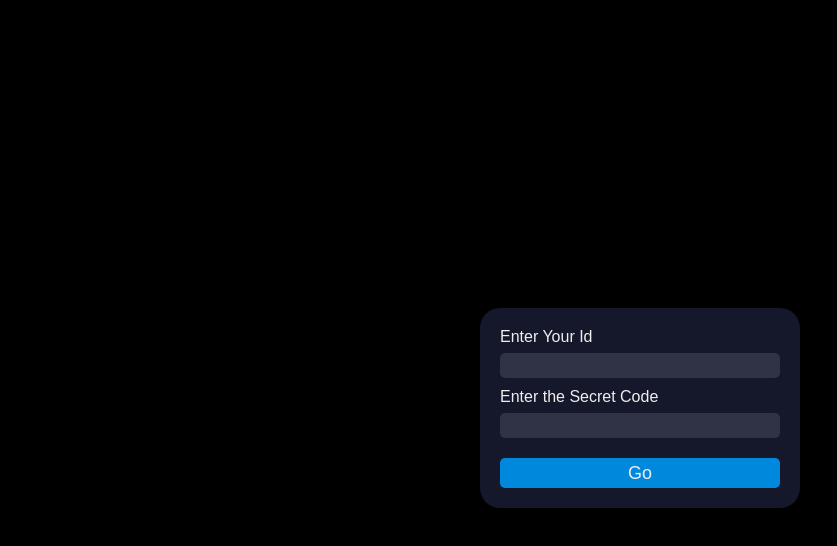
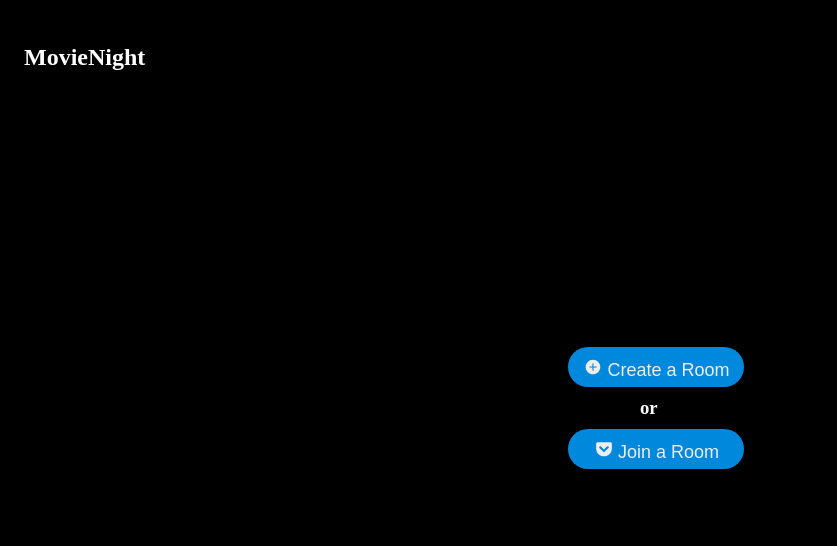
Before and after one commit to pushpak25w/movieNight, a React (Create React App) app in the folder movie/: page / in a window 1280 px wide. Shown: the top 546 px of the page, without its empty margins (0-837 px from the left). Built offline with nearby package versions, Linux system fonts and the light colour scheme.

Commit message:
Done with creating Join room

```diff
--- a/movie/package.json
+++ b/movie/package.json
@@ -8,6 +8,8 @@
     "@testing-library/user-event": "^12.1.10",
     "react": "^17.0.2",
     "react-dom": "^17.0.2",
+    "react-icons": "^4.3.1",
+    "react-router-dom": "5",
     "react-scripts": "4.0.3",
     "web-vitals": "^1.0.1"
   },
--- a/movie/src/App.js
+++ b/movie/src/App.js
@@ -1,11 +1,32 @@
 import React from 'react'
 import Auth from './components/Auth';
-
+import Header from './components/Header';
+import {BrowserRouter as Router,Route,Switch} from 'react-router-dom';
+import Start from './components/Start.js';
 function App() {
   return (
-    <div className="App">
-    <Auth />
+    <Router>
+       <div className="App">
+       <Header />
+      <div className='content'>
+      <Switch>
+        <Route exact path ="/">
+        <Start />
+        </Route>
+        <Route  path ="/Auth">
+        <Auth />
+        </Route>
+
+      </Switch>
+
+
+      </div>
+
+    {/* <Auth /> */}
     </div>
+    </Router>
+
+
   );
 }
 
--- /dev/null
+++ b/movie/src/components/Header.js
@@ -0,0 +1,13 @@
+import React from 'react'
+import { Link } from 'react-router-dom';
+
+const Header = () => {
+    return (
+        <navbar >
+            <Link to="/"><h2 className="header">MovieNight</h2></Link>
+
+        </navbar>
+    )
+}
+
+export default Header
--- /dev/null
+++ b/movie/src/components/Start.js
@@ -0,0 +1,30 @@
+import React from 'react'
+import { IoIosAddCircle } from "react-icons/io";
+import { FaGetPocket } from "react-icons/fa";
+import { Link } from 'react-router-dom';
+
+const Start = () => {
+    return (
+        <div>
+             <button className='sub'>
+
+             <IoIosAddCircle className='icons'>
+
+             </IoIosAddCircle>
+             Create a Room
+             </button>
+             <h3 style={{alignItems: 'center',color:"white",margin:'auto',width:'0%'}}>or</h3>
+             <Link to="/Auth">
+             <button className='sub'>
+             <FaGetPocket className='icons'>
+
+             </FaGetPocket>
+             Join a Room</button>
+             </Link>
+
+
+        </div>
+    )
+}
+
+export default Start
--- a/movie/src/index.css
+++ b/movie/src/index.css
@@ -56,6 +56,41 @@ body {
   width: 100%;
 }
 
+
 .submit:active {
   background-color: #06b;
 }
+
+.sub{
+
+  background-color: #08d;
+  border-radius:  50px;
+  border: 0;
+  box-sizing: border-box;
+  color: #eee;
+  cursor: pointer;
+  font-size: 18px;
+  height: 40px;
+  margin-top: 10px;
+  margin-bottom: 10px;
+  text-align: center;
+  width: 100%;
+  margin-left: 1rem;
+}
+
+.header {
+  position: fixed;
+  width: 100%;
+  top: 0;
+  left: 0;
+
+  color: white;
+
+  padding: 1em;
+}
+.icons{
+  color: #eee;
+  margin-left: 2px;
+  margin-right: 5px;
+  margin-top: 5px;
+}
```
Also changed, not shown: 1 other file (tests, documents, lock files or other folders).
